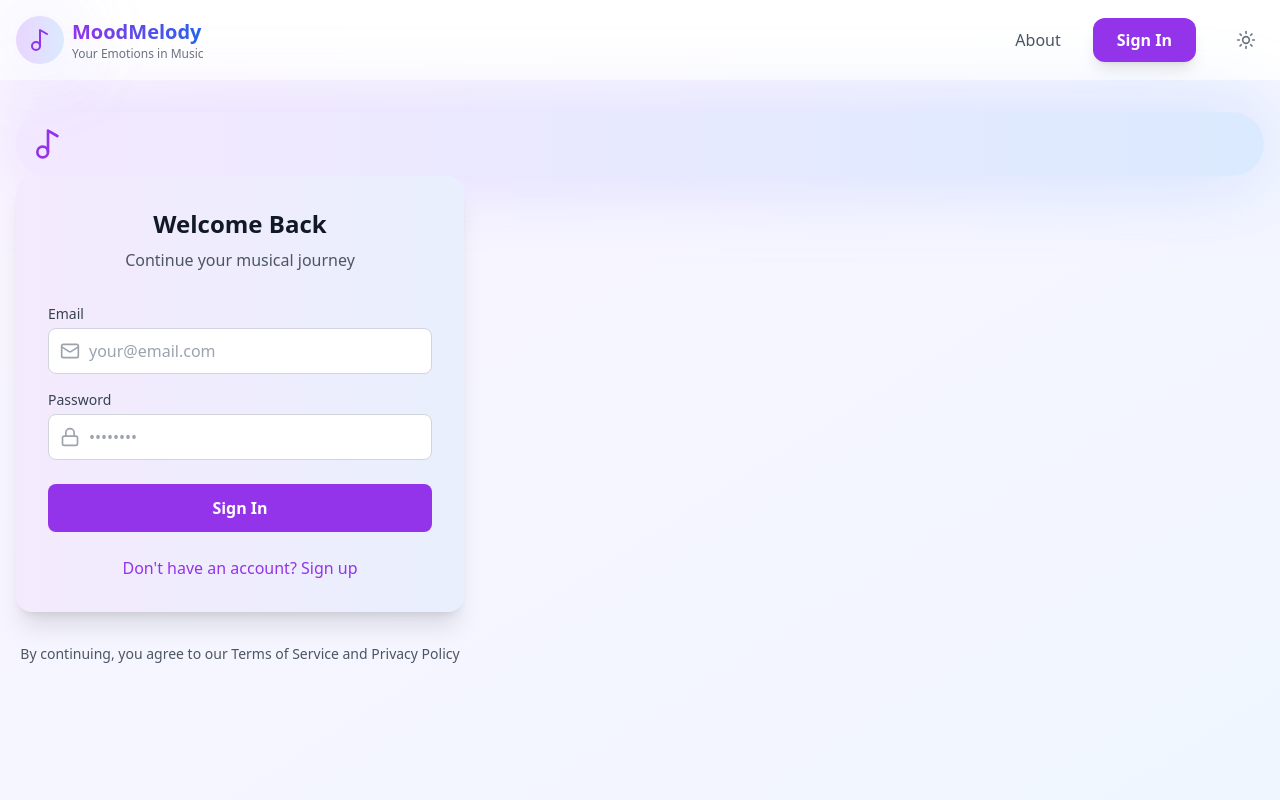
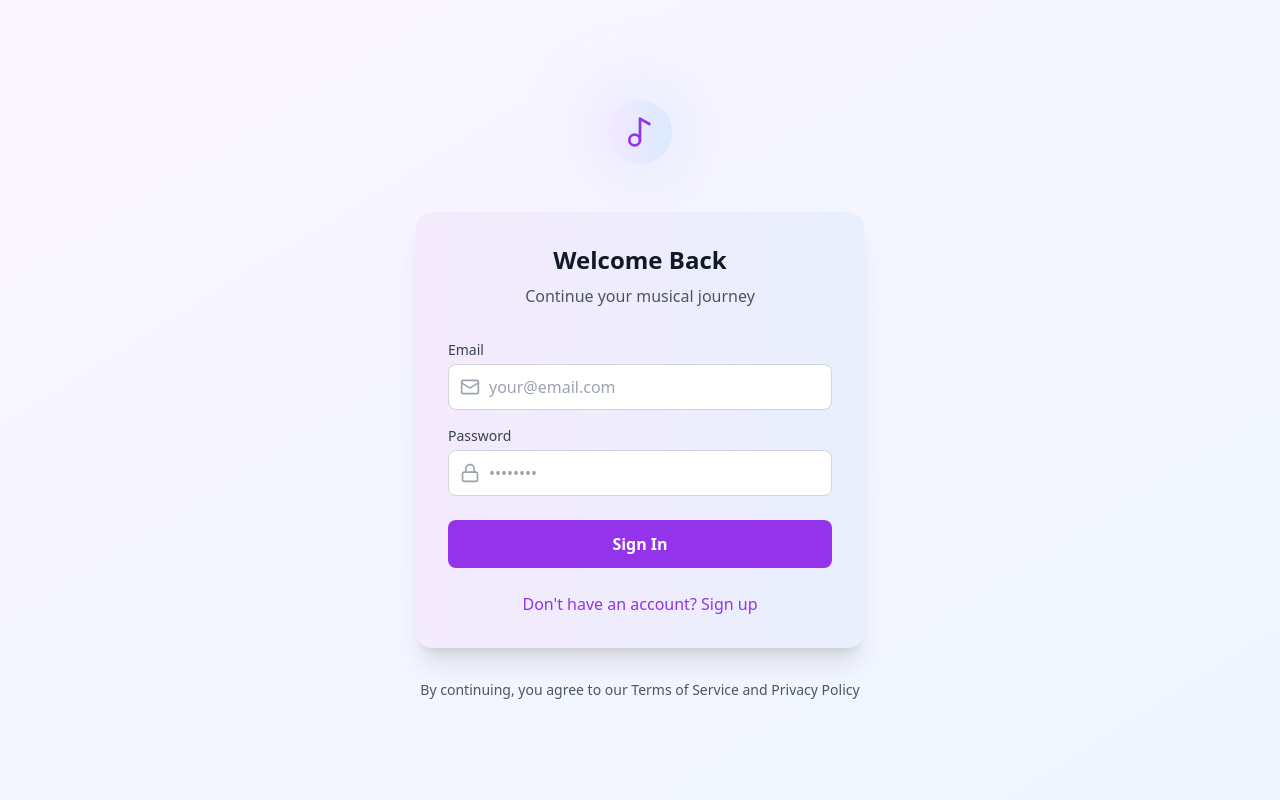
Before and after one commit to zoe-lindqvist/project-final, a React (Vite) app in the folder frontend/: page /login in a window 1280 px wide. Shown: the top 800 px of the page. Built offline with nearby package versions, Linux system fonts and the light colour scheme.

Commit message:
Center form properly

```diff
--- a/frontend/src/UI/Layout.tsx
+++ b/frontend/src/UI/Layout.tsx
@@ -6,7 +6,9 @@ export const Layout: React.FC = () => {
   return (
     <div className="min-h-screen flex flex-col bg-white dark:bg-gray-900 transition-colors duration-300">
       <Navbar />
-      <main className="flex-1 pt-20">{<Outlet />}</main>
+      <main className="flex-1 pt-20">
+        <Outlet />
+      </main>
       {/* <Footer /> */}
       <Footer />
     </div>
--- a/frontend/src/pages/Auth.tsx
+++ b/frontend/src/pages/Auth.tsx
@@ -21,6 +21,7 @@ export const Auth: React.FC = () => {
   // State to store and display error messages
   const [error, setError] = useState<string | null>(null);
 
+  // Hook to navigate to different pages (/journal after successful login)
   const navigate = useNavigate();
 
   // Function to log the user in using authentication store
@@ -61,7 +62,7 @@ export const Auth: React.FC = () => {
   };
 
   return (
-    <div className="min-h-screen flex-col items-center bg-gradient-to-br from-purple-50 to-blue-50 dark:from-gray-900 dark:to-gray-800 px-4 py-8">
+    <div className="min-h-screen flex flex-col justify-center items-center bg-gradient-to-br from-purple-50 to-blue-50 dark:from-gray-900 dark:to-gray-800 px-4 py-8">
       {/* Logo that links back to the homepage */}
       <Link to="/" className="mb-12 group" aria-label="Return to homepage">
         <div className="relative">
--- a/frontend/src/routes/routes.tsx
+++ b/frontend/src/routes/routes.tsx
@@ -8,12 +8,12 @@ export const routes = (
   <Routes>
     <Route path="/" element={<Layout />}>
       <Route index element={<Home />} />
-      {/* Route for login page */}
-      {/* TODO: Add Login Page Route */}
-      <Route path="/login" element={<Auth />} />
       {/* Route for about page */}
       <Route path="about" element={<About />} /> {/* Add the About route */}
       {/* TODO: Import and Add more routes */}
     </Route>
+
+    {/* Route for login page */}
+    <Route path="/login" element={<Auth />} />
   </Routes>
 );
--- a/frontend/tailwind.config.js
+++ b/frontend/tailwind.config.js
@@ -39,7 +39,7 @@ export default {
 
         // Gray text colors used in the Logo
         text: {
-          light: "#6b7280", // Matches gray-500
+          light: "#111827", // Matches gray-900
           dark: "#9ca3af", // Matches gray-400
         },
       },
```
